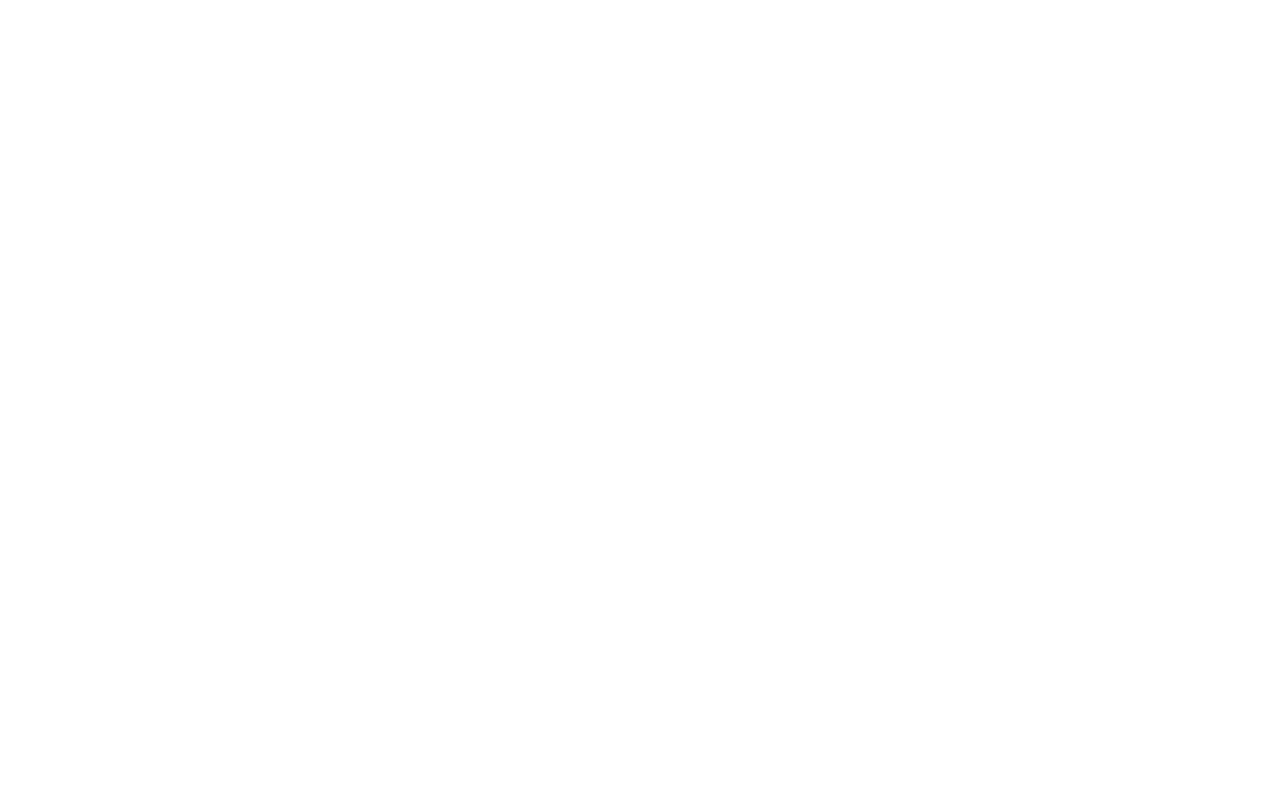
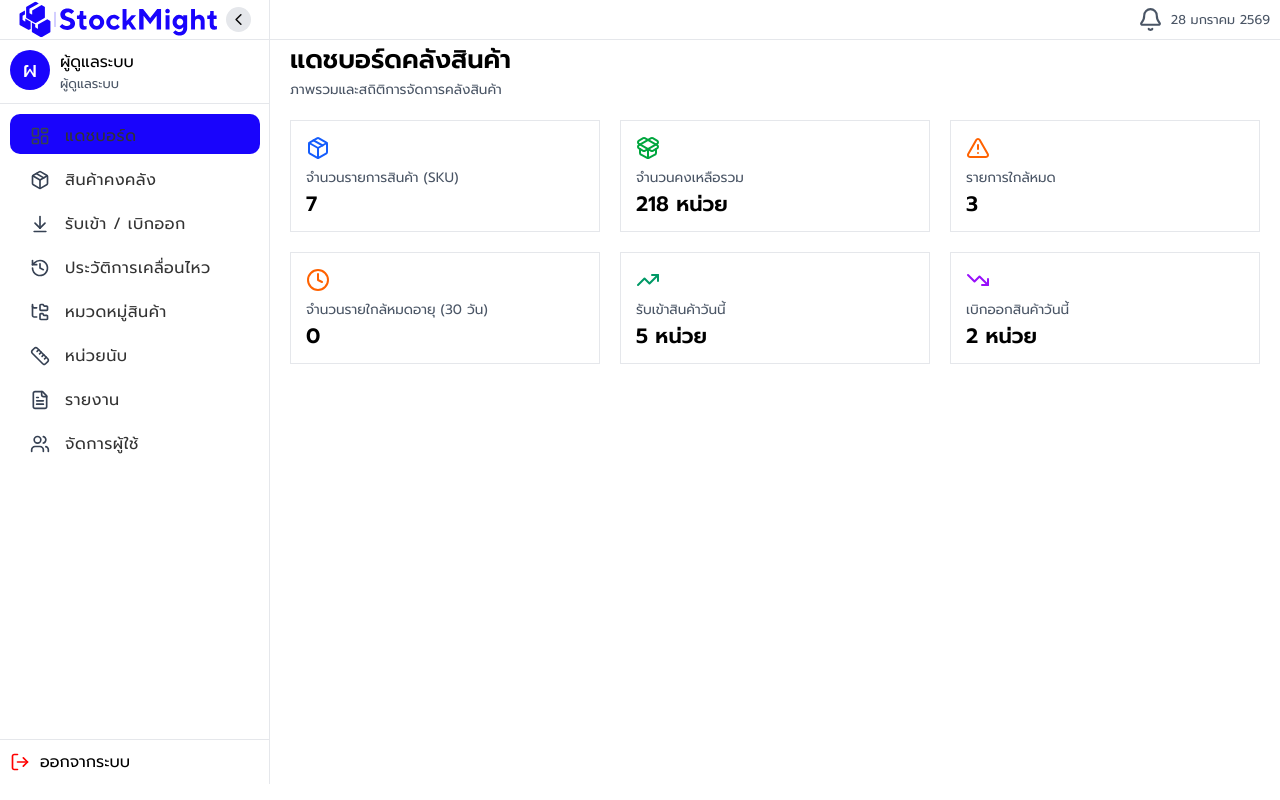
Before and after one commit to TehSomgwut/StockMight, a React (Vite) app: page /pages/home in a window 1280 px wide. Before the commit this address had no page. Built offline with nearby package versions, Linux system fonts and the light colour scheme.

Commit message:
Dashboard little and connect route to it

```diff
--- a/src/App.jsx
+++ b/src/App.jsx
@@ -15,7 +15,7 @@
       <Link to="/pages"><h1>Pages</h1></Link> */}
       <Routes>
         <Route path="/login" element= {<Login />} />
-        <Route path="/pages" element= {<MainPage />} />
+        <Route path="/pages/*" element= {<MainPage />} />
         <Route path="/test" element= { <GSAP /> } />
       </Routes>
     </div>
--- a/src/components/Nav/Nav.module.css
+++ b/src/components/Nav/Nav.module.css
@@ -7,6 +7,9 @@
     border-bottom: 1px solid #E5E7EB;
     padding-bottom: 0;
     padding-top: 0;
+    position: sticky;
+    top: 0;
+    background-color: white;
 }
 
 div.logo {
--- a/src/components/Side/Side.jsx
+++ b/src/components/Side/Side.jsx
@@ -8,14 +8,14 @@
     const [activeIndex, setActiveIndex] = useState(0);
 
     const data = [
-        { src: '/Icon/Navigator/Icon-17.svg', alt: 'dashboard', text: 'แดชบอร์ด' },
-        { src: '/Icon/Navigator/Icon-16.svg', alt: 'stock', text: 'สินค้าคงคลัง' },
-        { src: '/Icon/Navigator/Icon-15.svg', alt: 'imported-exported', text: 'รับเข้า / เบิกออก' },
-        { src: '/Icon/Navigator/Icon-14.svg', alt: 'history', text: 'ประวัติการเคลื่อนไหว' },
-        { src: '/Icon/Navigator/Icon-13.svg', alt: 'catagory', text: 'หมวดหมู่สินค้า' },
-        { src: '/Icon/Navigator/Icon-12.svg', alt: 'metrics', text: 'หน่วยนับ' },
-        { src: '/Icon/Navigator/Icon-11.svg', alt: 'report', text: 'รายงาน' },
-        { src: '/Icon/Navigator/Icon-9.svg', alt: 'user-manage', text: 'จัดการผู้ใช้' }
+        { src: '/Icon/Navigator/Icon-17.svg', alt: 'dashboard', text: 'แดชบอร์ด', linkTo:'/pages/home' },
+        { src: '/Icon/Navigator/Icon-16.svg', alt: 'stock', text: 'สินค้าคงคลัง', linkTo:'/pages/home' },
+        { src: '/Icon/Navigator/Icon-15.svg', alt: 'imported-exported', text: 'รับเข้า / เบิกออก', linkTo:'/pages/home' },
+        { src: '/Icon/Navigator/Icon-14.svg', alt: 'history', text: 'ประวัติการเคลื่อนไหว', linkTo:'/pages/home' },
+        { src: '/Icon/Navigator/Icon-13.svg', alt: 'catagory', text: 'หมวดหมู่สินค้า', linkTo:'/pages/home' },
+        { src: '/Icon/Navigator/Icon-12.svg', alt: 'metrics', text: 'หน่วยนับ', linkTo:'/pages/home' },
+        { src: '/Icon/Navigator/Icon-11.svg', alt: 'report', text: 'รายงาน', linkTo:'/pages/home' },
+        { src: '/Icon/Navigator/Icon-9.svg', alt: 'user-manage', text: 'จัดการผู้ใช้', linkTo:'/pages/home' }
     ];
 
     const selectedRef = useRef(null);
@@ -34,6 +34,7 @@
 
     return (
         <aside className={sideStyles.sidebar}>
+            <div>
                 <div className={sideStyles["profile-container"]}>
                     <div className={sideStyles["profile-text"]}>
                         {username ? username.slice(0, 1) : "U"}
@@ -64,6 +65,7 @@
                         />
                     ))}
                 </div>
+            </div>
 
             <div className={sideStyles.exit}>
                 <img src="/Icon/Navigator/Icon-8.svg" alt="exit-icon" />
--- a/src/components/Side/Side.module.css
+++ b/src/components/Side/Side.module.css
@@ -1,14 +1,17 @@
 aside {
-    height: calc(100vh - 40px);
+    height: calc(93vh);
     box-sizing: border-box;
     border-right: 1px solid #E5E7EB;
     padding: 10px;
-    width: 270px;
+    min-width: 270px;
     padding-left: 0;
     padding-right: 0;
     display: flex;
     flex-direction: column;
     justify-content: space-between;
+    overflow: scroll;
+    position: sticky;
+    top: 40px;
     .profile-container {
         display: flex;
         gap: 10px;
@@ -23,7 +26,6 @@
         position: relative;
         display: flex;
         flex-direction: column;
-        gap: 15px;
         padding: 10px;
         letter-spacing: 0.5px;
         padding-left: 15px;
@@ -31,7 +33,7 @@
     .selected {
         position: absolute;
         content: "";
-        width: 260px;
+        width: 250px;
         height: 40px;
         border-radius: 10px;
         background-color: var(--main);
--- a/src/components/Side/menu/menu.jsx
+++ b/src/components/Side/menu/menu.jsx
@@ -1,17 +1,17 @@
-import React, { useRef } from 'react';
+import React, { useRef, useEffect } from 'react';
 import menuStyles from './Menu.module.css';
 import gsap from 'gsap';
+import { Route, Link } from 'react-router-dom'
 
-export default function Menu({ src, alt, text, selectedRef, index, onSelect }) {
+export default function Menu({ src, alt, text, selectedRef, index, onSelect, linkTo }) {
     const menuRef = useRef(null);
 
     function handleClick() {
         if (selectedRef.current && menuRef.current) {
             // สั่งให้กล่องสีแดง (Indicator) วิ่งมาที่ตำแหน่ง Y ของเมนูนี้
             gsap.to(selectedRef.current, {
-                y: menuRef.current.offsetTop,
-                duration: 0.4,
-                ease: "power2.out"
+                y: menuRef.current.offsetTop - selectedRef.current.offsetHeight/2 + 14,
+                duration: 0.15,
             });
             // แจ้ง Component แม่ว่าเลือกเมนูไหน
             onSelect(index);
@@ -19,6 +19,7 @@
     }
 
     return (
+        <Link to={linkTo} style={{ textDecoration: 'none', color: 'inherit' }}>
             <div
                 ref={menuRef}
                 onClick={handleClick}
@@ -28,5 +29,6 @@
                 <img className={menuStyles["menus-icon"]} src={src} alt={alt} />
                 <p className={menuStyles["text-black"]}>{text}</p>
             </div>
+        </Link>
     );
 }
--- a/src/components/Side/menu/menu.module.css
+++ b/src/components/Side/menu/menu.module.css
@@ -1,30 +1,33 @@
 .menu-container {
-    display: flex;
-    gap: 10px;
-    align-items: center;
-    width: 100%;
-    height: 40px;
-    padding-left: 10px;
-    cursor: pointer;
-}
-
-.menu-container p {
-    margin: 0;
-    color: var(--text-color, #111827);
+  position: relative;
+  height: 30px;
+  display: flex;
+  align-items: center;
+  padding: 7px 15px;
+  cursor: pointer;
+  z-index: 2;
 }
 
 .menus-icon {
-    width: 20px;
-    height: 20px;
-    transition: filter 0.15s ease;
+  width: 20px;
+  height: 20px;
+  margin-right: 15px;
 }
 
-/* active state */
-.active p {
-    color: #ffffff;
+.text-black {
+  color: #333;
+  margin: 0;
 }
 
-.active .menus-icon {
-    /* invert icon color for simple white effect; works for SVG/PNG icons where appropriate */
-    filter: brightness(0) invert(1);
+.text-white-overlay {
+  position: absolute;
+  top: 0;
+  left: 0;
+  width: 100%;
+  height: 100%;
+  display: flex;
+  align-items: center;
+  padding-left: 55px;
+  color: white;
+  pointer-events: none;
 }
--- /dev/null
+++ b/src/pages/Dashboard/Dashboard.jsx
@@ -0,0 +1,54 @@
+import dbStyles from './Dashboard.module.css';
+import Detail from './OverallDetail/OverallDetail';
+
+export default function Dashboard() {
+    const dashboardData = [
+        {
+            src: '/Icon/1-Home/Icon-6.svg',
+            text: "จำนวนรายการสินค้า (SKU)",
+            data: "7"
+        },
+        {
+            src: '/Icon/1-Home/Icon-5.svg',
+            text: "จำนวนคงเหลือรวม",
+            data: "218 หน่วย"
+        },
+        {
+            src: '/Icon/1-Home/Icon-4.svg',
+            text: "รายการใกล้หมด",
+            data: "3",
+            alert: null
+        },
+        {
+            src: '/Icon/1-Home/Icon-2.svg',
+            text: "จำนวนรายใกล้หมดอายุ (30 วัน)",
+            data: "0"
+        },
+        {
+            src: '/Icon/1-Home/Icon-1.svg',
+            text: "รับเข้าสินค้าวันนี้",
+            data: "5 หน่วย"
+        },
+        {
+            src: '/Icon/1-Home/Icon-10.svg',
+            text: "เบิกออกสินค้าวันนี้",
+            data: "2 หน่วย"
+        },
+
+    ]
+    return (
+        <div className={dbStyles.Dashboard}>
+            <div>
+                <h1>แดชบอร์ดคลังสินค้า</h1>
+                <p>ภาพรวมและสถิติการจัดการคลังสินค้า</p>
+            </div>
+            <div className={dbStyles["overall-container"]}>
+                {
+                    dashboardData.map((item, index) => {
+                        return <Detail key={index} src={item.src} text={item.text} data={item.data} alert={item.alert} />
+                    })
+                }
+            </div>
+        </div>
+    )
+}
--- /dev/null
+++ b/src/pages/Dashboard/Dashboard.module.css
@@ -0,0 +1,19 @@
+.Dashboard {
+    padding: 0 20px;
+    display: flex;
+    flex-direction: column;
+    gap: 20px;
+    h1 {
+        font-size: 1.6em;
+        font-weight: 600;
+    }
+    p {
+        color: var(--gray);
+        font-size: 0.85em;
+    }
+    .overall-container {
+        display: flex;
+        gap: 20px;
+        flex-wrap: wrap;
+    }
+}
--- /dev/null
+++ b/src/pages/Dashboard/OverallDetail/OverallDetail.jsx
@@ -0,0 +1,19 @@
+import oabStyles from './OverallDetail.module.css'
+export default function OverallBlock(props) {
+    const {src, text, data} = props
+    return (
+        <div className={oabStyles.OverallBlock}>
+            <div className={oabStyles.detail}>
+                <img src={src} alt={text} />
+                <p> {text} </p>
+                <h3> {data} </h3>
+            </div>
+            <div className={oabStyles["alert-container"]}> {/* เผื่อม่าแก้ตรง Icon ถ้ามีสถานะใหม่ */}
+                {props.alert ? <div className={oabStyles.alert}>
+                    <img src={props.alert.src} />
+                    <p>{ props.alert.text }</p>
+                </div> : <div></div>}
+            </div>
+        </div>
+    )
+}
--- /dev/null
+++ b/src/pages/Dashboard/OverallDetail/OverallDetail.module.css
@@ -0,0 +1,20 @@
+.OverallBlock {
+    border: 1px solid var(--light-gray);
+    padding: 15px;
+    height: 80px;
+    min-width: fit-content;
+    display: flex;
+    flex-basis: 250px;
+    flex-grow: 1;
+    flex-shrink: 150px;
+    .detail {
+        p {
+            color: var(--gray);
+            font-size: 0.85em;
+        }
+        h3 {
+            font-weight: 600;
+            font-size: 1.3em;
+        }
+    }
+}
--- a/src/pages/MainPage.jsx
+++ b/src/pages/MainPage.jsx
@@ -1,12 +1,20 @@
-import { Link, Route } from 'react-router-dom';
+import { Link, Route, Routes } from 'react-router-dom';
 import Nav from '../components/Nav/Nav'
 import Side from '../components/Side/Side'
+import Dashboard from './Dashboard/Dashboard';
+import mainStyles from './MainPage.module.css';
 
 export default function MainPage() {
     return (
         <div>
             <Nav />
-            <Side />
+            <div className={mainStyles["container"]}>
+                <Side />
+                <Routes>
+                    <Route path={"/home"} element={<Dashboard />} />
+                </Routes>
+                {/* <Dashboard /> */}
+            </div>
         </div>
     )
 }
--- /dev/null
+++ b/src/pages/MainPage.module.css
@@ -0,0 +1,3 @@
+.container {
+    display: flex;
+}
```
Lines whose indentation alone changed are shown as unchanged.
